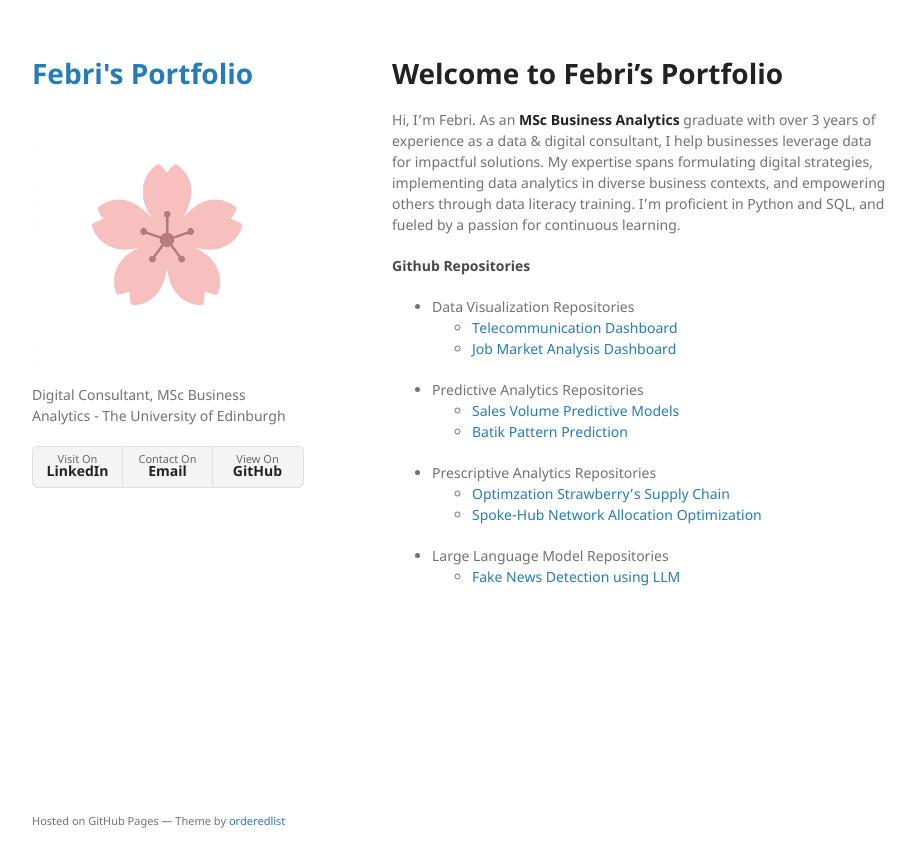
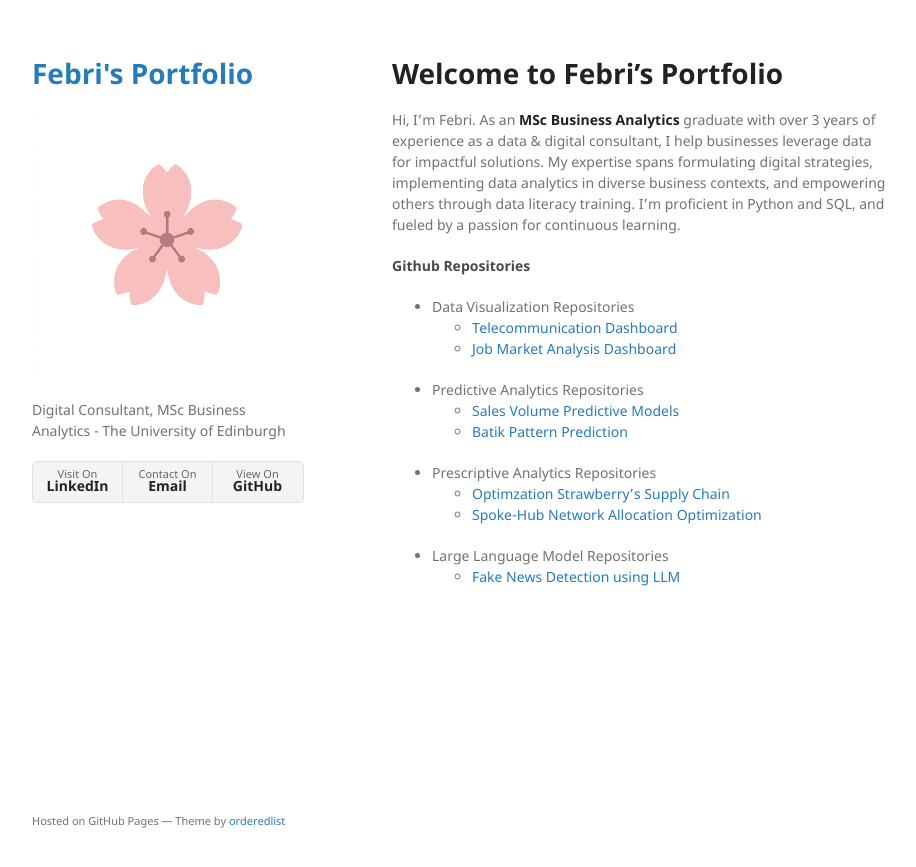
Before and after one commit to FebrianiFR/febrianifr.github.io, a Jekyll site: the page built from index.md, in a window 1280 px wide. Shown: the top 867 px of the page, without its empty margins (178-1094 px from the left). Built offline with Jekyll 4.4.1, drawn with Linux system fonts in a browser that asks for light colours.

Commit message:
modify css

```diff
--- a/assets/css/style.scss
+++ b/assets/css/style.scss
@@ -1,4 +1,52 @@
 ---
 ---
+header {
+    display: flex; /* Enable flexbox for the header */
+    flex-direction: column; /* Stack the header items vertically */
+    width: 270px;
+    float: left;
+    position: fixed;
+    -webkit-font-smoothing: subpixel-antialiased;
+  }
 
+  header > h1,
+  header > img,
+  header > p.view,
+  header > p { /* Target the main header elements */
+    margin-bottom: 20px; /* Add some space below them */
+  }
+
+  header > ul.downloads {
+    margin-bottom: 20px; /* Add space below the social links */
+  }
+
+  header > ul { /* Target the repository list */
+    list-style: none;
+    padding: 0;
+    margin-bottom: 20px; /* Add space below the repository list */
+  }
+
+  header > ul > li {
+    margin-bottom: 5px; /* Add space between repository categories */
+  }
+
+  header > ul > li > ul {
+    padding-left: 15px; /* Indent the repository links */
+    list-style-type: disc; /* Use disc bullets for links */
+  }
+
+  header > ul > li > ul > li {
+    margin-bottom: 2px; /* Add a little space between links */
+  }
+
+  header > ul a {
+    color: #267CB9;
+    text-decoration: none;
+  }
+
+  header > ul a:hover,
+  header > ul a:focus {
+    color: #069;
+    font-weight: bold;
+  }
 @import "jekyll-theme-minimal";
```
Also changed, not shown: 1 other file.
